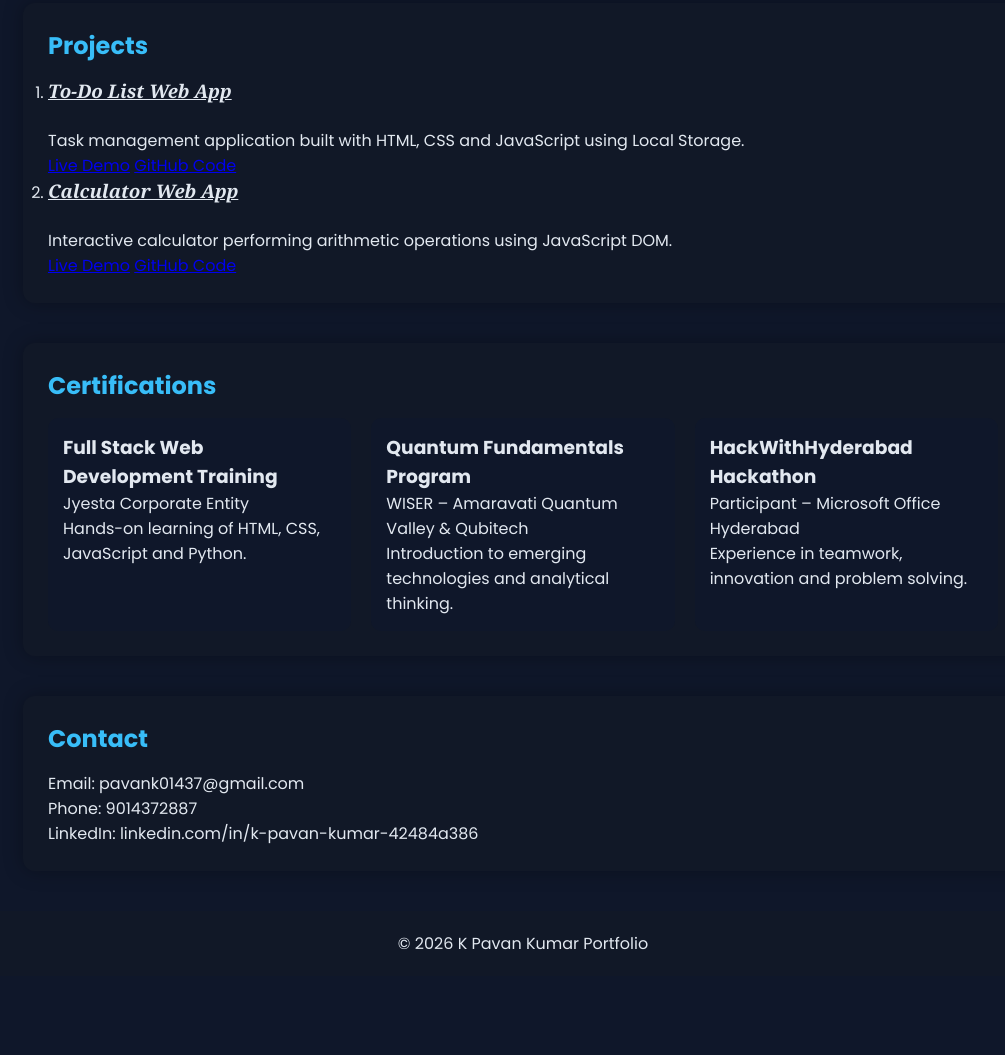
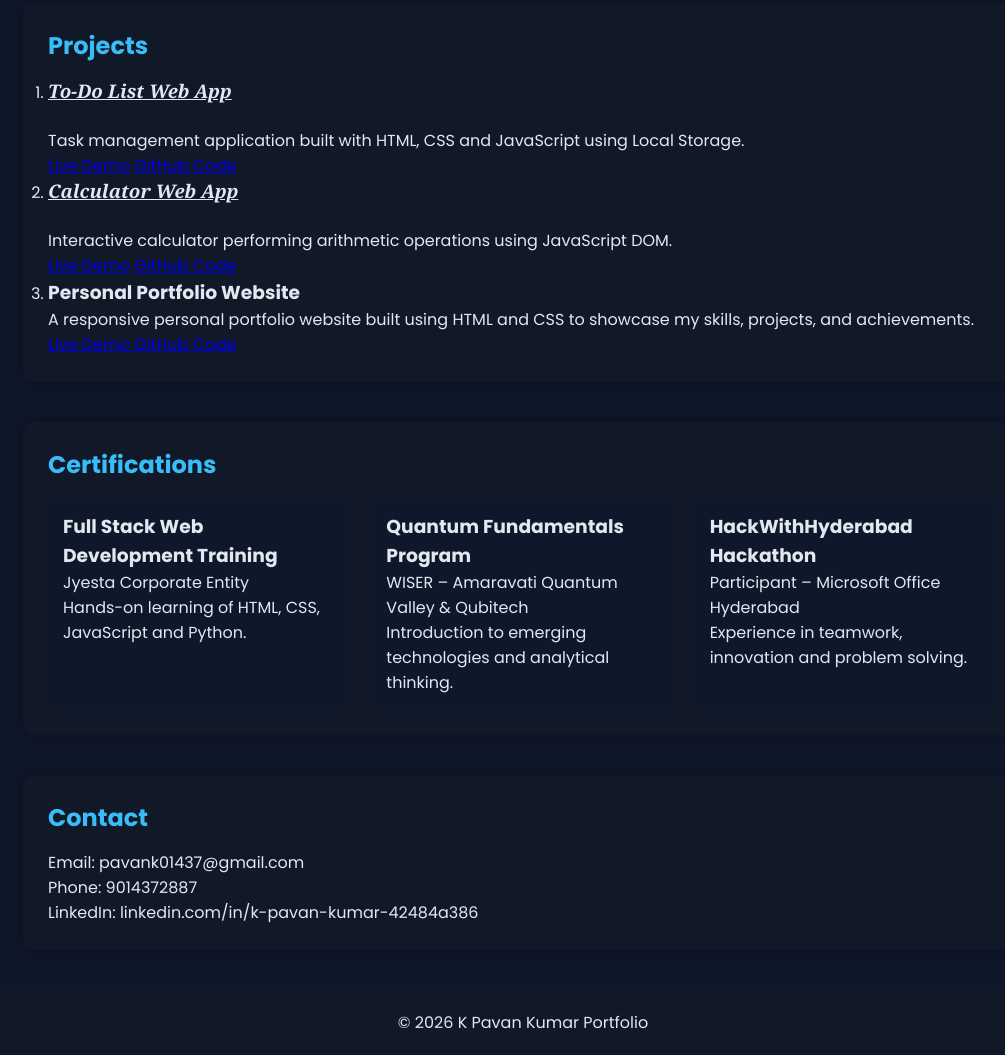
Before and after one commit to kpavankumar01437/Portfolio, a plain HTML site: page index.html in a window 1280 px wide. Shown: the part 794-1849 px from the top of the page, without its empty margins (117-1122 px from the left). Before the commit the page ends 1770 px from the top, so only its background shows below. Drawn offline with Linux system fonts and the light colour scheme.

Commit message:
Added portfolio project card to portfolio website

```diff
--- a/index.html
+++ b/index.html
@@ -56,6 +56,21 @@
       <a href="https://kpavankumar01437.github.io/CalculatorApp/" target="_blank" rel="noopener">Live Demo</a>
       <a href="https://github.com/kpavankumar01437/CalculatorApp" target="_blank" rel="noopener">GitHub Code</a>
     </li>
+    <li><div class="project">
+    <h3>Personal Portfolio Website</h3>
+    <p>
+        A responsive personal portfolio website built using HTML and CSS to showcase my skills, projects, and achievements.
+    </p>
+
+    <a href="https://kpavankumar01437.github.io/Portfolio/" target="_blank" rel="noopener">
+        Live Demo
+    </a>
+
+    <a href="https://github.com/kpavankumar01437/Portfolio" target="_blank" rel="noopener">
+        GitHub Code
+    </a>
+</div>
+</li>
   </ol>
 </section>
 
```
